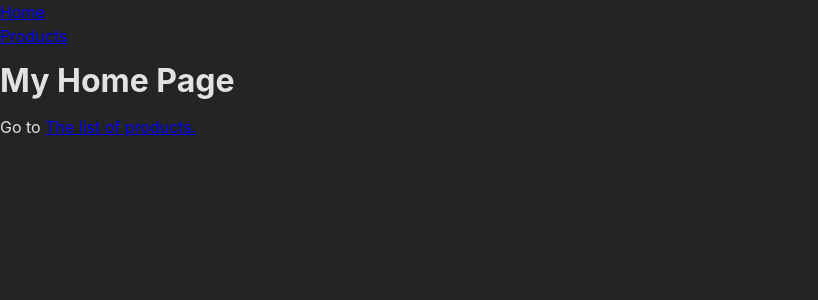
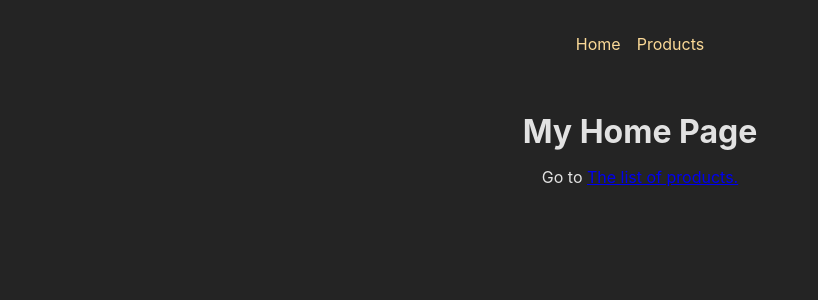
Before and after one commit to THG20203/routing-project, a React (Create React App) app: page / in a window 1280 px wide. Shown: the top 300 px of the page, without its empty margins (0-818 px from the left). Built offline with nearby package versions, Linux system fonts and the light colour scheme.

Commit message:
layouts nested routes styles

```diff
--- a/src/components/MainNavigation.js
+++ b/src/components/MainNavigation.js
@@ -1,10 +1,11 @@
 import { Link } from "react-router-dom";
+import classes from "./MainNavigation.module.css";
 
 function MainNavigation() {
   return (
-    <header>
+    <header className={classes.header}>
       <mav>
-        <ul>
+        <ul className={classes.list}>
           <li>
             <Link to="/">Home</Link>
           </li>
--- a/src/pages/Root.js
+++ b/src/pages/Root.js
@@ -1,12 +1,15 @@
 // define where children routes should be rendered
 import { Outlet } from "react-router-dom";
 import MainNavigation from "../components/MainNavigation";
+import classes from "./Root.module.css";
 
 function RootLayout() {
   return (
     <>
       <MainNavigation />
-      <Outlet />
+      <main className={classes.content}>
+        <Outlet />
+      </main>
     </>
   );
 }
--- /dev/null
+++ b/src/pages/Root.module.css
@@ -0,0 +1,4 @@
+.content {
+  margin: 2em auto;
+  text-align: center;
+}
```
